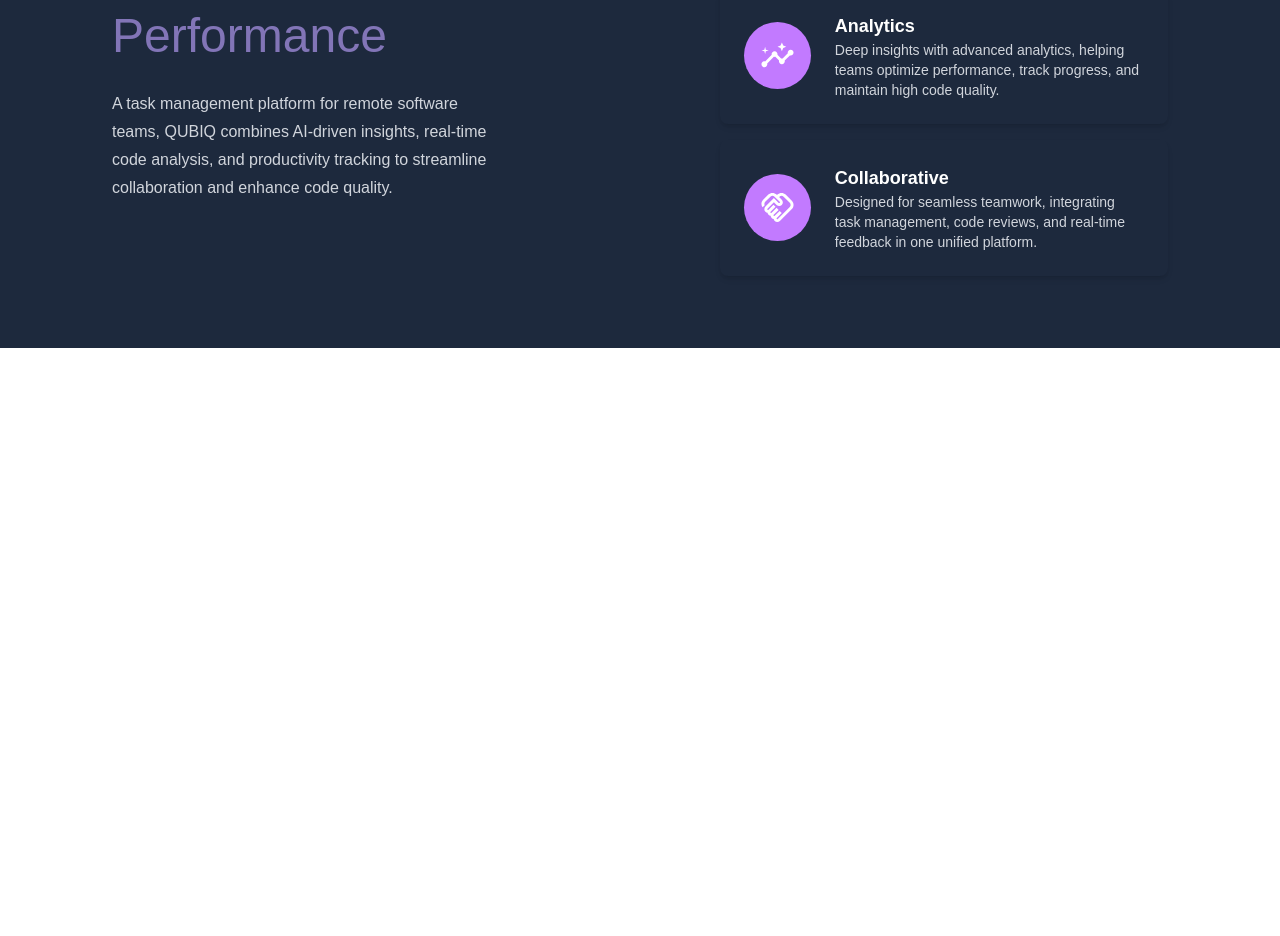
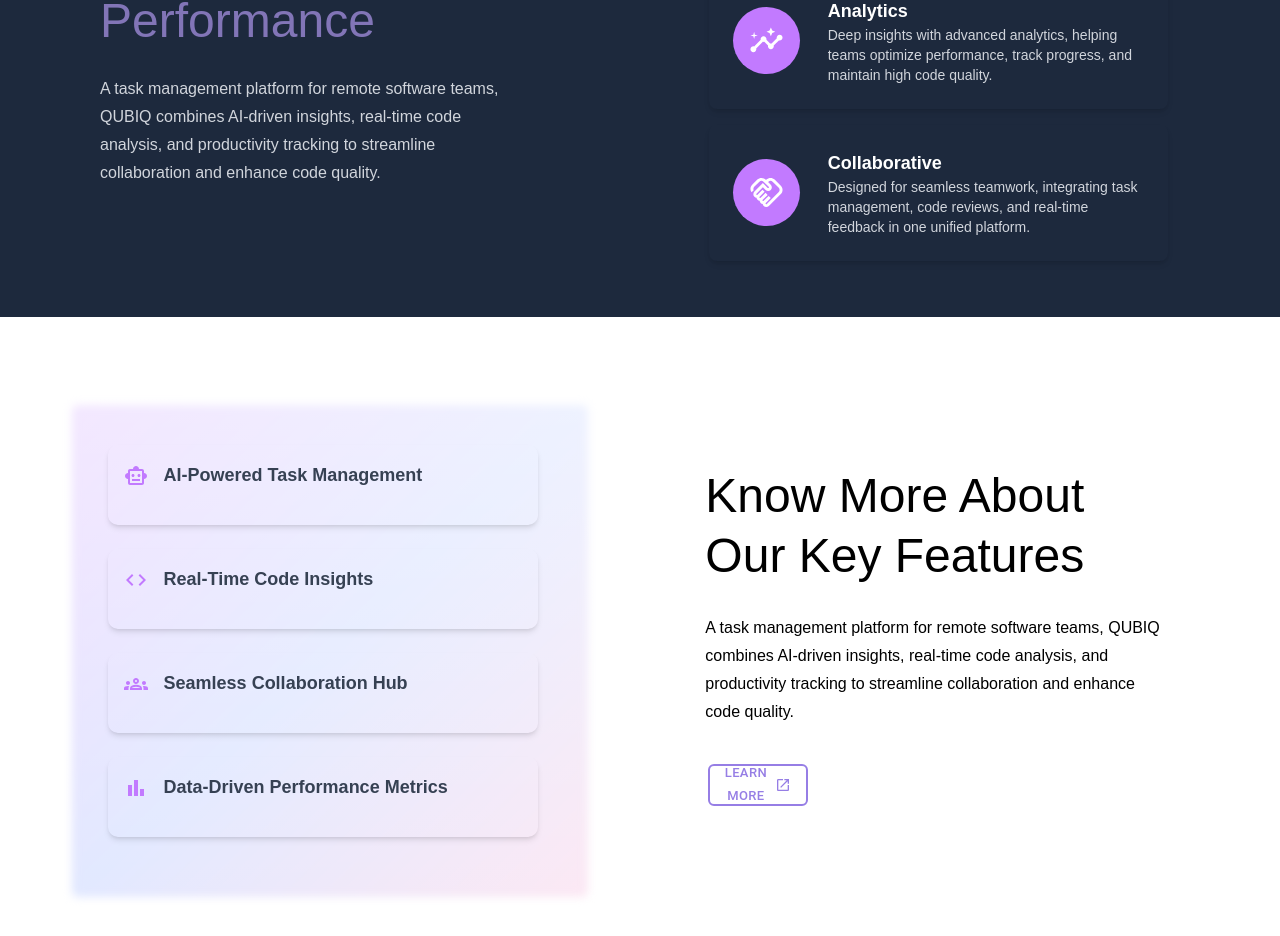
Before and after one commit to shkyy/qubiq-marketing-app, a React (Vite) app in the folder app/: page / in a window 1280 px wide. Shown: the part 1515-2451 px from the top of the page. Before the commit the page ends 1863 px from the top, so only its background shows below. Built offline with nearby package versions, Linux system fonts and the light colour scheme.

Commit message:
feat: add key features section to landing page

```diff
--- a/app/src/App.tsx
+++ b/app/src/App.tsx
@@ -1,6 +1,7 @@
 import Hero from "./components/Landing page/Hero/Hero";
 import NavBar from "./components/NavBar/NavBar";
 import Features from "./components/Landing page/Features/Features";
+import KeyFeatures from "./components/Landing page/Features/KeyFeatures";
 
 const App = () => {
   return (
@@ -8,6 +9,7 @@
       <NavBar/>
       <Hero/>
       <Features/>
+      <KeyFeatures/>
     </div>
   )
 }
--- a/app/src/components/Landing page/Features/Features.tsx
+++ b/app/src/components/Landing page/Features/Features.tsx
@@ -2,47 +2,15 @@
 import SmartToyOutlinedIcon from '@mui/icons-material/SmartToyOutlined';
 import InsightsOutlinedIcon from '@mui/icons-material/InsightsOutlined';
 import HandshakeOutlinedIcon from '@mui/icons-material/HandshakeOutlined';
-import feature_1 from "../../../assets/feature_1.svg";
-import feature_2 from "../../../assets/feature_2.svg";
-import feature_3 from "../../../assets/feature_3.svg";
-import feature_4 from "../../../assets/feature_4.svg";
 import { motion } from "framer-motion";
-import { duration } from "@mui/material";
 
-const features = [
-  {
-    image: feature_1,
-    title: "AI-Powered Task Management",
-    description:
-      "Leverage AI to automate task prioritization and streamline workflows, boosting team efficiency.",
-  },
-  {
-    image: feature_2,
-    title: "Real-Time Code Insights",
-    description:
-      "AI-driven analysis provides instant feedback and optimization suggestions to improve code quality.",
-  },
-  {
-    image: feature_3,
-    title: "Seamless Collaboration Hub",
-    description:
-      "A centralized workspace with real-time communication and project tracking for cohesive teamwork.",
-  },
-  {
-    image: feature_4,
-    title: "Data-Driven Performance Metrics",
-    description:
-      "Advanced analytics offer deep insights into productivity, efficiency, and workflow bottlenecks.",
-  },
-];
 
 const Features = () => {
 
   const changingWords = [
     "Efficiency",
     "Productivity",
-    "Performance",
-    "Communication"
+    "Performance"
   ];
 
   const [currentWordId, setCurrentWordId] = useState(0);
@@ -104,9 +72,9 @@
   }, []);
 
   return (
-    <section className="bg-slate-800 flex flex-col lg:flex-row h-auto w-full py-18 items-center justify-between">
-      <div className="lg:w-2/3">
-      <h3 className="text-white text-5xl leading-tight px-28 font-medium">
+    <section className="bg-slate-800 flex flex-col lg:flex-row h-auto w-full py-14 items-center justify-between gap-x-10">
+      <div className="lg:w-full">
+      <h3 className="text-white text-5xl leading-tight px-10 ml-15 font-medium max-w-3xl">
           Boost Your <br/>Team’s {" "}
        <span className="inline-block relative">
           <motion.span
@@ -129,15 +97,15 @@
           </motion.span>
        </span>
        </h3>
-       <p className="text-gray-300 px-28 py-6 font-extralight max-w-4xl leading-7">
+       <p className="text-gray-300 px-10 ml-15 py-6 font-extralight max-w-5xl leading-7">
           A task management platform for remote software teams, QUBIQ combines AI-driven insights, real-time code analysis,
           and productivity tracking to streamline collaboration and enhance code quality.
        </p>
       </div>
 
 
-       <div className="lg:w-2/3 flex flex-col gap-4 justify-end px-28">
-       <div className="flex flex-row gap-6 items-center p-6 rounded-lg shadow-md max-w-xl transition duration-300 ease-in-out hover:scale-105 hover:shadow-lg">
+       <div className="lg:w-full flex flex-col gap-4 justify-end px-28">
+       <div className="flex flex-row gap-7 items-center p-6 rounded-lg shadow-md max-w-3xl transition duration-300 ease-in-out hover:scale-105 hover:shadow-lg">
         <div className="bg-purple-400 p-4 rounded-full text-white">
             <SmartToyOutlinedIcon fontSize="large"/>
         </div>
@@ -149,7 +117,7 @@
         </div>
        </div>
 
-       <div className="flex flex-row gap-6 items-center p-6 rounded-lg shadow-md max-w-xl transition duration-300 ease-in-out hover:scale-105 hover:shadow-lg">
+       <div className="flex flex-row gap-7 items-center p-6 rounded-lg shadow-md max-w-3xl transition duration-300 ease-in-out hover:scale-105 hover:shadow-lg">
         <div className="bg-purple-400 p-4 rounded-full text-white">
             <InsightsOutlinedIcon fontSize="large"/>
         </div>
@@ -161,7 +129,7 @@
         </div>
        </div>
 
-       <div className="flex flex-row gap-6 items-center p-6 rounded-lg shadow-md max-w-xl transition duration-300 ease-in-out hover:scale-105 hover:shadow-lg">
+       <div className="flex flex-row gap-7 items-center p-6 rounded-lg shadow-md max-w-3xl transition duration-300 ease-in-out hover:scale-105 hover:shadow-lg">
         <div className="bg-purple-400 p-4 rounded-full text-white">
             <HandshakeOutlinedIcon fontSize="large"/>
         </div>
--- /dev/null
+++ b/app/src/components/Landing page/Features/KeyFeatures.tsx
@@ -0,0 +1,124 @@
+import React, { useState } from 'react'
+import { motion, AnimatePresence } from 'framer-motion';
+import feature_1 from "../../../assets/feature_1.svg";
+import feature_2 from "../../../assets/feature_2.svg";
+import feature_3 from "../../../assets/feature_3.svg";
+import feature_4 from "../../../assets/feature_4.svg";
+import SmartToyOutlinedIcon from '@mui/icons-material/SmartToyOutlined';
+import CodeOutlinedIcon from '@mui/icons-material/CodeOutlined';
+import GroupsOutlinedIcon from '@mui/icons-material/GroupsOutlined';
+import BarChartOutlinedIcon from '@mui/icons-material/BarChartOutlined';
+import OpenInNewOutlinedIcon from '@mui/icons-material/OpenInNewOutlined';
+import { Button } from '@mui/material';
+
+const features = [
+  {
+    icon: SmartToyOutlinedIcon,
+    title: "AI-Powered Task Management",
+    description:
+      "Leverage AI to automate task prioritization and streamline workflows, boosting team efficiency.",
+  },
+  {
+    icon: CodeOutlinedIcon,
+    title: "Real-Time Code Insights",
+    description:
+      "AI-driven analysis provides instant feedback and optimization suggestions to improve code quality.",
+  },
+  {
+    icon: GroupsOutlinedIcon,
+    title: "Seamless Collaboration Hub",
+    description:
+      "A centralized workspace with real-time communication and project tracking for cohesive teamwork.",
+  },
+  {
+    icon: BarChartOutlinedIcon,
+    title: "Data-Driven Performance Metrics",
+    description:
+      "Advanced analytics offer deep insights into productivity, efficiency, and workflow bottlenecks.",
+  },
+];
+
+const KeyFeatures = () => {
+
+  const [expandIndex, setExpandIndex] = useState<number | null>(null);
+
+  return (
+    <section className='flex flex-col lg:flex-row w-full py-2 items-center justify-between'>
+      <div className='lg:w-2/3 relative flex flex-col items-center justify-start self-start'>
+        <div className="absolute inset-0 bg-gradient-to-br from-purple-200 via-indigo-100 to-pink-100 rounded-md w-4/5 h-123 -z-5 mt-20 ml-18 blur-xs"></div>
+        <div className="flex flex-col w-2/3 py-30 space-y-6">
+       {features.map(({title, icon: Icon, description}, index) => (
+          <motion.div
+            key={index}
+            className="relative flex flex-row item-start w-full p-4 rounded-lg shadow-md max-w-3xl cursor-pointer transition-all duration-300 ease-in-out"
+            initial={{ borderRadius: "10px", scale: 1 }}
+            whileHover={{ borderRadius: "16px", scale: 1.03, boxShadow: "0px 5px 15px rgba(150, 100, 180, 0.3)" }}
+            style={{ minHeight: "80px"}}
+            onMouseEnter={() => setExpandIndex(index)}
+            onMouseLeave={() => setExpandIndex(null)}
+          >
+
+          <div className="pr-4 text-purple-400 text-lg">
+              <Icon />
+          </div>
+          <div>
+            <div className='flex-1'>
+
+            <h4 className="text-gray-700 text-lg font-semibold ">{title}</h4>
+            <AnimatePresence>
+              {expandIndex === index && (
+                <motion.div
+                  initial={{ height: 0, opacity: 0 }}
+                  animate={{ height: "auto", opacity: 1, transition: {duration: 0.5, ease: [0.25, 1, 0.5, 1]} }}
+                  exit={{ height: 0, opacity: 0, transition: {duration: 0.4, ease: "easeInOut"} }}
+                  className="overflow-hidden"
+                >
+                  <p className='text-gray-500 text-sm'>{description} <OpenInNewOutlinedIcon sx={{ fontSize: 14, marginLeft: 0.5 }}></OpenInNewOutlinedIcon></p>
+                </motion.div>
+              )}
+            </AnimatePresence>
+          </div>
+          </div>
+          </motion.div>
+        ))}
+        </div>
+      </div>
+
+
+      <div className="lg:w-3/5 flex flex-col gap-1 justify-end py-30">
+      <h3 className="text-5xl leading-tight px-15 font-medium max-w-2xl">
+          Know More About <br/>Our Key Features
+      </h3>
+       <p className="px-15 py-6 font-extralight max-w-5xl leading-7 mr-14">
+          A task management platform for remote software teams, QUBIQ combines AI-driven insights, real-time code analysis,
+          and productivity tracking to streamline collaboration and enhance code quality.
+       </p>
+       <Button
+            variant='outlined'
+            sx={{
+              borderColor: 'oklch(65.9% 0.15 292.39)',
+              color: 'oklch(65.9% 0.15 292.39)',
+              border: 2,
+              borderRadius: "6px",
+              height: '42px',
+              margin: '10px',
+              marginRight: 59,
+              marginLeft: 7.8,
+              fontSize: 13,
+              transition: 'all 0.3s ease-in-out',
+              "&:hover": {
+                background: 'linear-gradient(90deg, oklch(65.9% 0.15 292.39) 20%, oklch(70% 0.12 278.39) 90%)',
+                color: 'white',
+                boxShadow: '0px 4px 12px rgba(150, 100, 180, 0.4)',
+                transform: 'scale(1.07)',
+              },
+            }}
+          >
+            Learn More {" "} <OpenInNewOutlinedIcon sx={{ fontSize: 16, marginLeft: 1 }} />
+          </Button>
+      </div>
+    </section>
+  )
+}
+
+export default KeyFeatures
--- a/app/src/components/Landing page/Hero/Hero.tsx
+++ b/app/src/components/Landing page/Hero/Hero.tsx
@@ -76,13 +76,13 @@
             sx={{
               background: 'oklch(60.12% 0.1 292.39)',
               borderRadius: "6px",
-              height: '39px',
+              height: '40px',
               margin: '1px',
               fontSize: 12,
               transition: '0.3s',
               "&:hover": {
                 background: 'oklch(70% 0.12 292.39)',
-                transform: 'scale(1.05',
+                transform: 'scale(1.05)',
               },
             }}
           >
```
